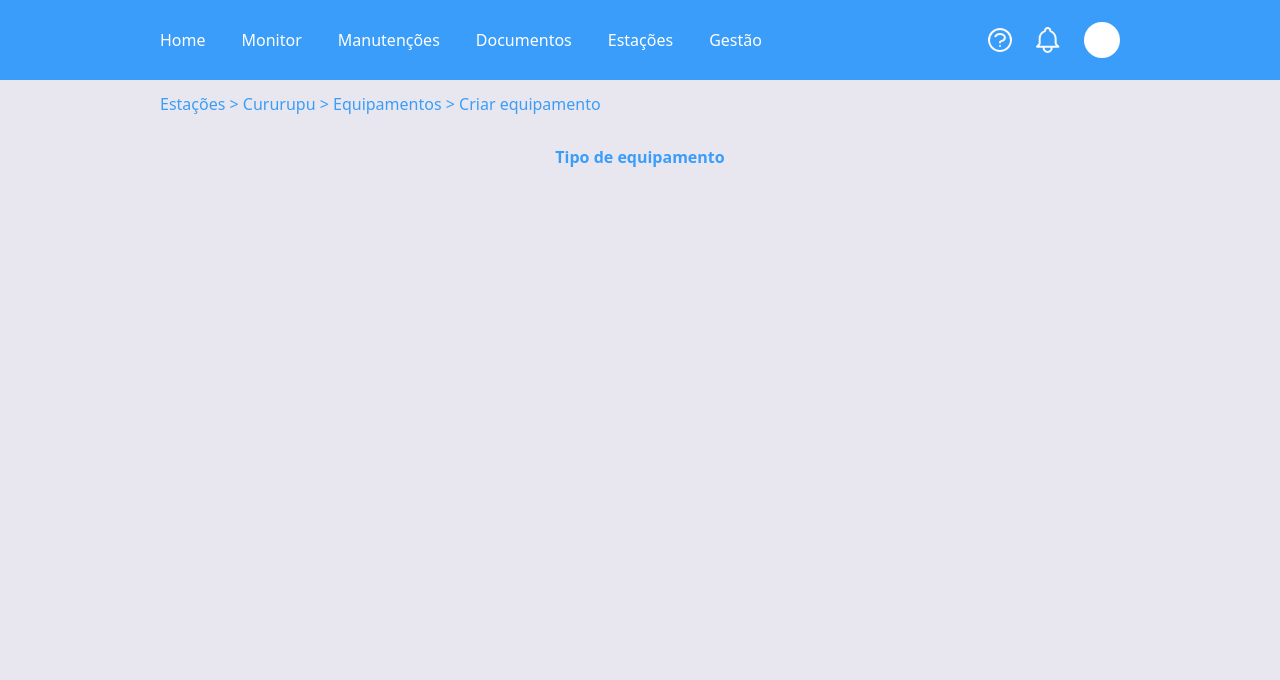
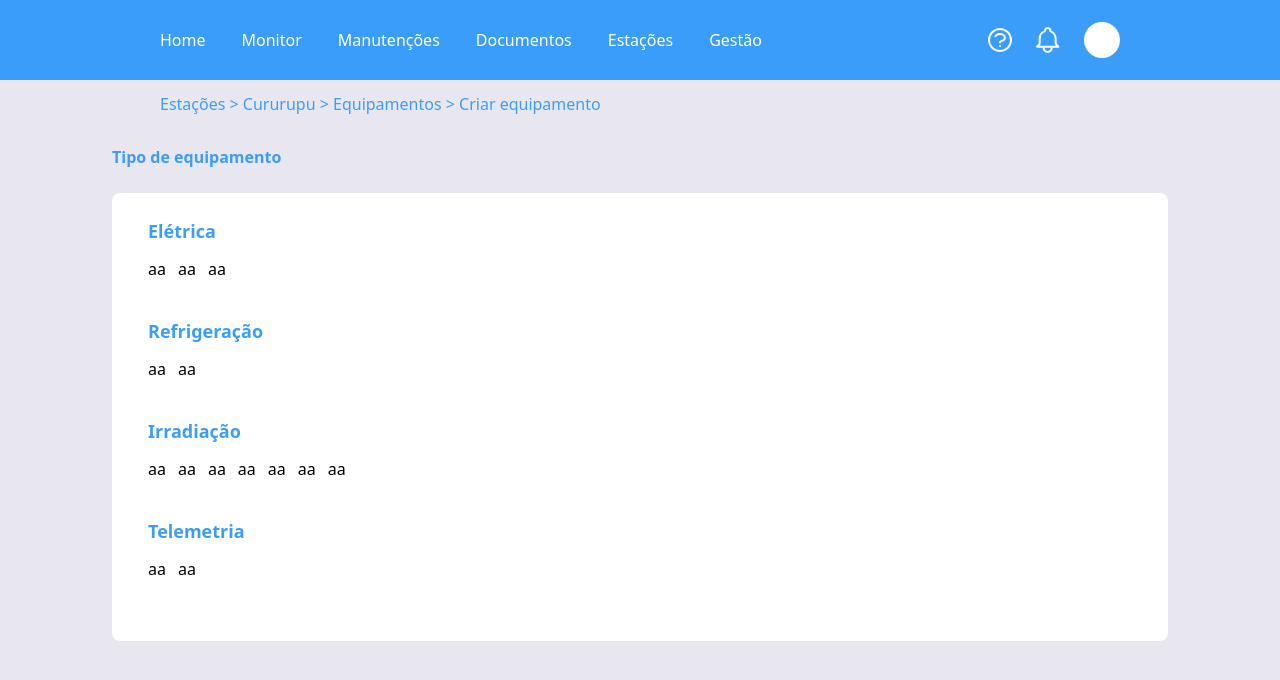
Before and after one commit to TecnologiaMirante/projeto-manutencao, an Angular app in the folder web/: page /create in a window 1280 px wide. Shown: the top 680 px of the page. Built offline with nearby package versions, Linux system fonts and the light colour scheme.

Commit message:
PM-58 :sparkles: feat: equipments-type ui component created

```diff
--- a/web/src/app/equipments/equipments.module.ts
+++ b/web/src/app/equipments/equipments.module.ts
@@ -1,6 +1,7 @@
 import { NgModule } from '@angular/core';
 import { EquipmentsComponent } from './equipments.component';
 import { EquipmentsRoutingModule } from './equipments-routing.module';
+import { EquipmentsTypeComponent } from './ui/equipments-type/equipments-type.component';
 
 @NgModule({
     imports: [
--- a/web/src/app/equipments/feature/equipments-create/equipments-create.component.html
+++ b/web/src/app/equipments/feature/equipments-create/equipments-create.component.html
@@ -6,6 +6,7 @@
   <div class="flex justify-center">
     <div class="mx-custom_432px mt-custom_29px">
       <h3 class="mb-6 font-bold text-main-blue">Tipo de equipamento</h3>
+      <app-equipments-type></app-equipments-type>
       <!-- Aqui vem os botões -->
     </div>
   </div>
--- a/web/src/app/equipments/feature/equipments-create/equipments-create.module.ts
+++ b/web/src/app/equipments/feature/equipments-create/equipments-create.module.ts
@@ -1,13 +1,15 @@
 import { NgModule } from '@angular/core';
 import { EquipmentsCreateComponent } from './equipments-create.component';
 import { EquipmentsCreateRoutingModule } from './equipments-create-routing.module';
+import { EquipmentsTypeModule } from '../../ui/equipments-type/equipments-type.module';
 
 @NgModule({
     declarations: [
         EquipmentsCreateComponent
     ],
     imports: [
-        EquipmentsCreateRoutingModule
+        EquipmentsCreateRoutingModule,
+        EquipmentsTypeModule
     ],
     exports: [
         EquipmentsCreateComponent
--- /dev/null
+++ b/web/src/app/equipments/ui/equipments-type/equipments-type.component.html
@@ -0,0 +1,20 @@
+<!-- <div class="flex w-max max-w-5xl justify-center h-max rounded-lg bg-white"> -->
+<div
+  class="flex justify-start md:w-custom_810px xl:w-custom_1056px h-max rounded-lg bg-white"
+>
+  <!-- zona menor -->
+  <!-- aqui o bottom padding ficou 24 pois ele está somando com o bottom padding do último item. -->
+  <!-- Deste modo, sempre que um novo item for adicionado, o bottom padding final não é alterado -->
+  <div class="mx-9 mt-6 mb-6">
+    <div *ngFor="let equipment_type of lista" class="pb-9">
+      <h3 class="pb-3 text-lg font-bold text-main-blue">
+        {{ equipment_type.title }}
+      </h3>
+      <div class="flex flex-wrap justify-start gap-3">
+        <div *ngFor="let equipment of equipment_type.items">
+          <a [routerLink]="['/equipment', equipment.toLowerCase()]">aa </a>
+        </div>
+      </div>
+    </div>
+  </div>
+</div>
--- /dev/null
+++ b/web/src/app/equipments/ui/equipments-type/equipments-type.component.ts
@@ -0,0 +1,33 @@
+import { Component } from '@angular/core';
+
+@Component({
+  selector: 'app-equipments-type',
+  templateUrl: './equipments-type.component.html',
+  styleUrls: ['./equipments-type.component.css']
+})
+export class EquipmentsTypeComponent {
+
+  lista:listaEquipments[] = [
+    {
+      title: "Elétrica",
+      items: ["Disjuntor", "DPS", "NoBreak"]
+    },
+    {
+      title: "Refrigeração",
+      items: ["Ar-condicionado", "Exaustor"]
+    },
+    {
+      title: "Irradiação",
+      items: ["Antena", "Cabo", "Combinador", "Parabólica", "Receptor", "Torre", "Transmissor"]
+    },
+    {
+      title: "Telemetria",
+      items: ["Telemetria", "Switch"]
+    },
+  ]
+}
+
+interface listaEquipments {
+  title: string;
+  items: string[];
+}
```
Also changed, not shown: web/src/app/equipments/ui/equipments-type/equipments-type.module.ts (added, +19 -0 lines), web/src/app/equipments/ui/equipments-type/equipments-type.component.css (added), 1 other file (tests, documents, lock files or other folders).
